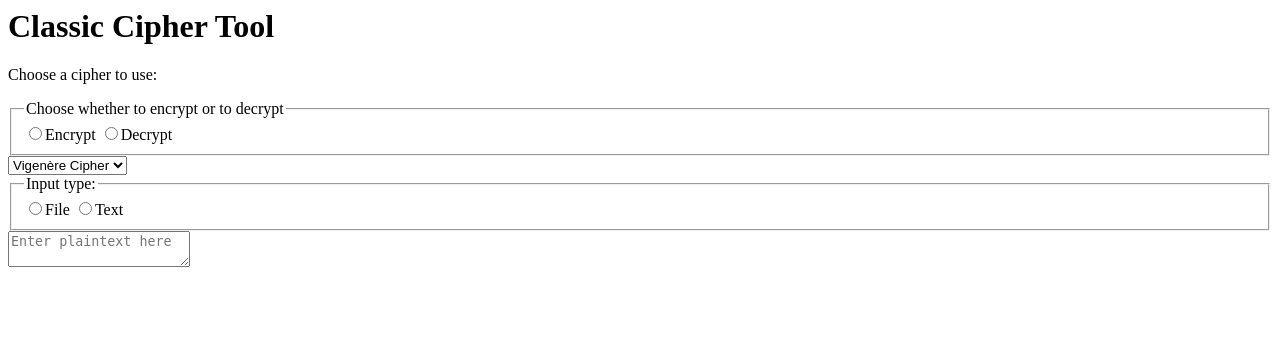
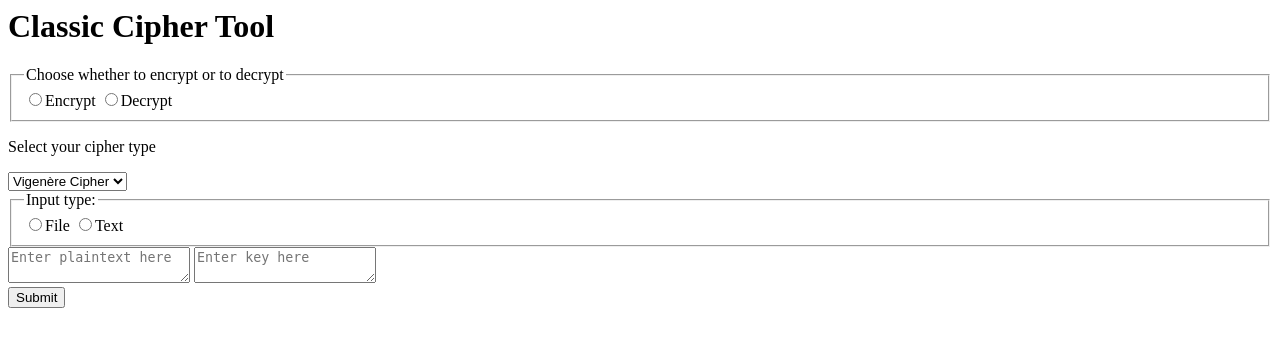
Before and after one commit to dawetmaster/if4020-cipher, a FastAPI app: page / in a window 1280 px wide. Shown: the top 347 px of the page. Run offline with FastAPI, Linux system fonts and the light colour scheme.

Commit message:
improve form

```diff
--- a/src/templates/index.html
+++ b/src/templates/index.html
@@ -5,34 +5,36 @@
       </head>
       <body>
         <h1>Classic Cipher Tool</h1>
-        <p>Choose a cipher to use:</p>
         <form action="" method="post">
           <!-- radio encrypt/decrypt -->
           <div>
             <fieldset id="enctype">
               <legend>Choose whether to encrypt or to decrypt</legend>
-              <input type="radio" name="action" value="encrypt">Encrypt
-              <input type="radio" name="action" value="decrypt">Decrypt
+              <input type="radio" name="enctype" value="encrypt">Encrypt
+              <input type="radio" name="enctype" value="decrypt">Decrypt
             </fieldset>
           </div>
           <!-- input type select -->
           <div>
+            <p>Select your cipher type</p>
             <select name="cipher">
               <option value="vigenere">Vigenère Cipher</option>
               <option value="affine">Affine Cipher</option>
             </select>
           </div>
-
           <div>
             <fieldset id="inputtype">
               <legend>Input type:</legend>
-              <input type="radio" name="action" value="file">File
-              <input type="radio" name="action" value="text">Text
+              <input type="radio" name="inputtype" value="file">File
+              <input type="radio" name="inputtype" value="text">Text
             </fieldset>
           </div>
           <!-- plaintext -->
           <div>
             <textarea name="plaintext" id="plaintext" placeholder="Enter plaintext here"></textarea>
+            <textarea name="plaintext" id="key" placeholder="Enter key here"></textarea>
           </div>
+          <!-- Submit button -->
+          <input type="submit" formaction="/vigenere" value="Submit" />
     </body>
 </html>
```
